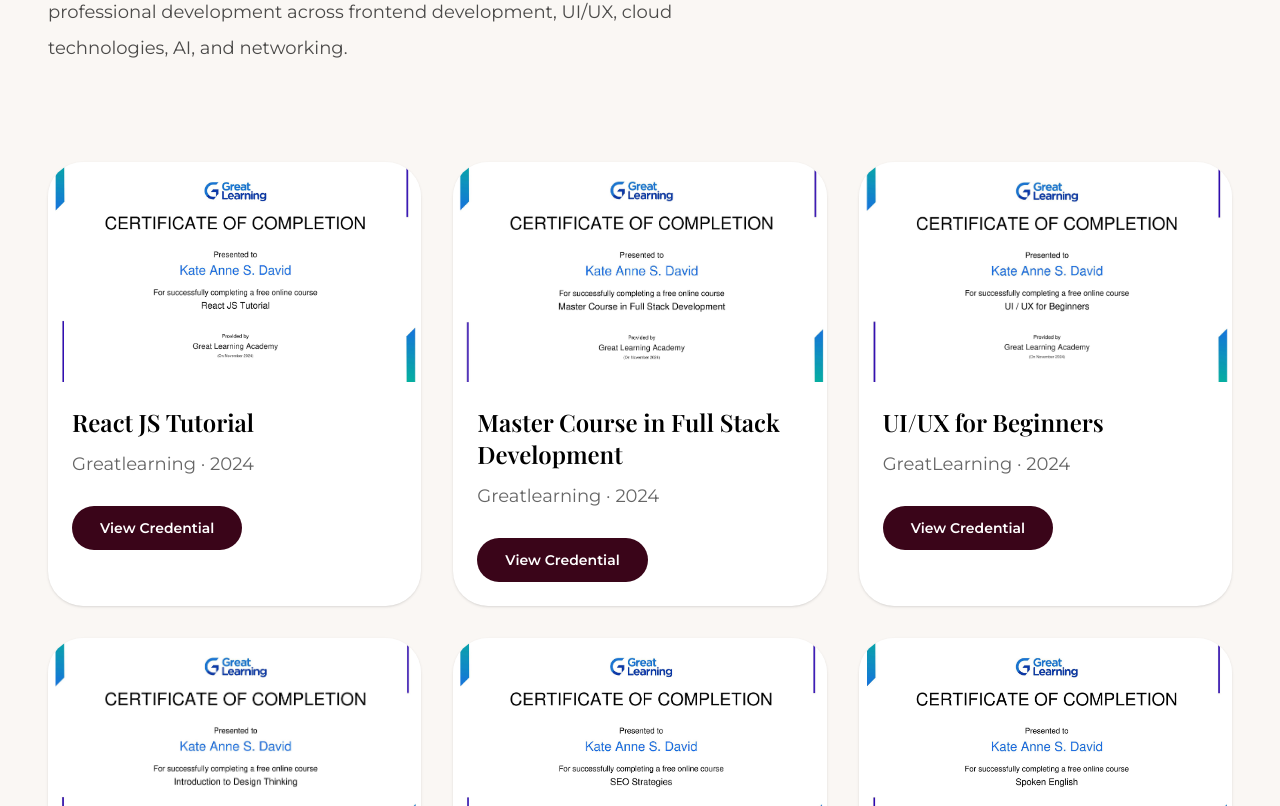
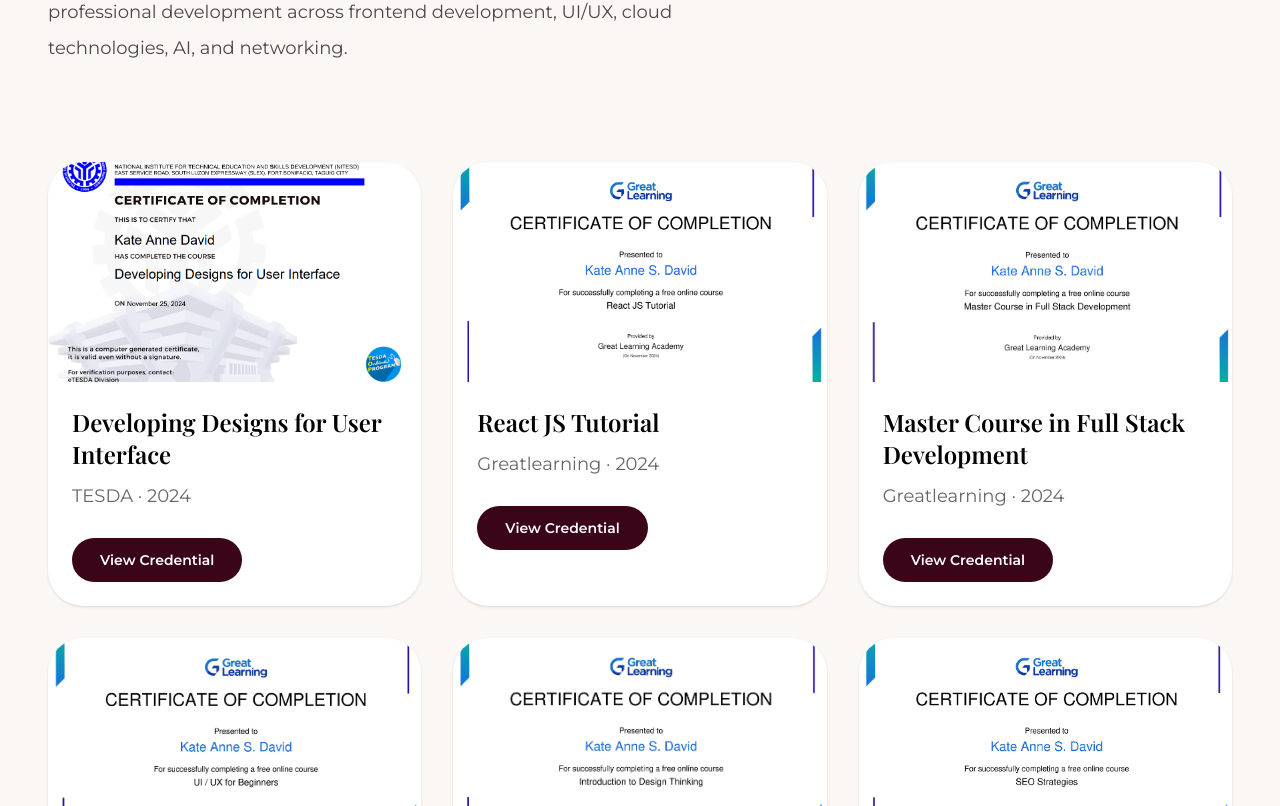
Before and after one commit to K8Dvd/kate-portfolio, a React (Vite) app: page /achievements in a window 1280 px wide. Shown: the part 457-1263 px from the top of the page. Built offline with nearby package versions, Linux system fonts and the light colour scheme.

Commit message:
added certification

```diff
--- a/src/components/achievementsexpanded.jsx
+++ b/src/components/achievementsexpanded.jsx
@@ -1,6 +1,21 @@
 function AchievementsExpanded() {
 
   const certificates = [
+
+    {
+      title: 'Developing Designs for User Interface',
+
+      issuer: 'TESDA',
+
+      year: '2024',
+
+
+      image: '/certificates/previews/tesda.png',
+
+      credential:
+        '/certificates/tesda.pdf',
+    },
+
 
     {
       title: 'React JS Tutorial',
```
Also changed, not shown: public/certificates/previews/tesda.png (added), 1 other file (tests, documents, lock files or other folders).
